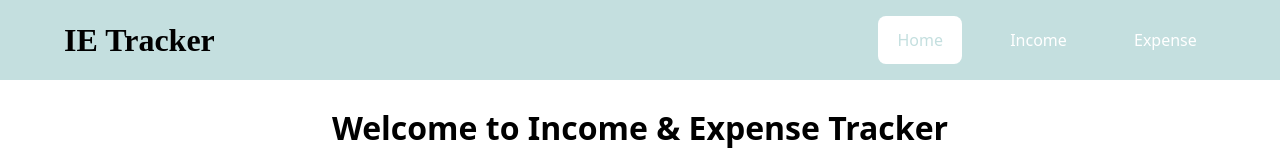
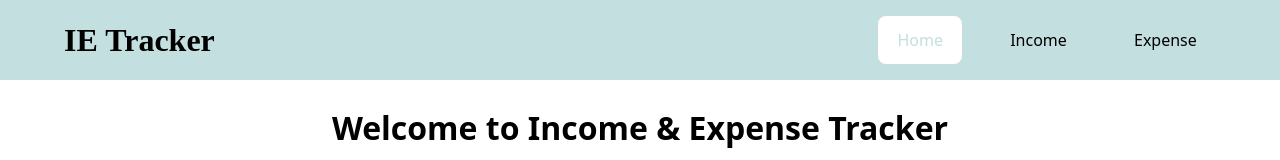
Before and after one commit to imrimon/ass_8, a React (Create React App) app: page / in a window 1280 px wide. Shown: the top 160 px of the page. Built offline with nearby package versions, Linux system fonts and the light colour scheme; the HTML template or start-up script is replaced by a standard one.

Commit message:
Final Commit

```diff
--- a/src/styles.css
+++ b/src/styles.css
@@ -137,7 +137,7 @@ h1 {
   display: block;
   margin-left: 1.8rem;
   font-size: 1rem;
-  color: #fff;
+  color: #black;
   padding: .8rem 1.2rem;
   border-radius: .5rem;
 }
```
